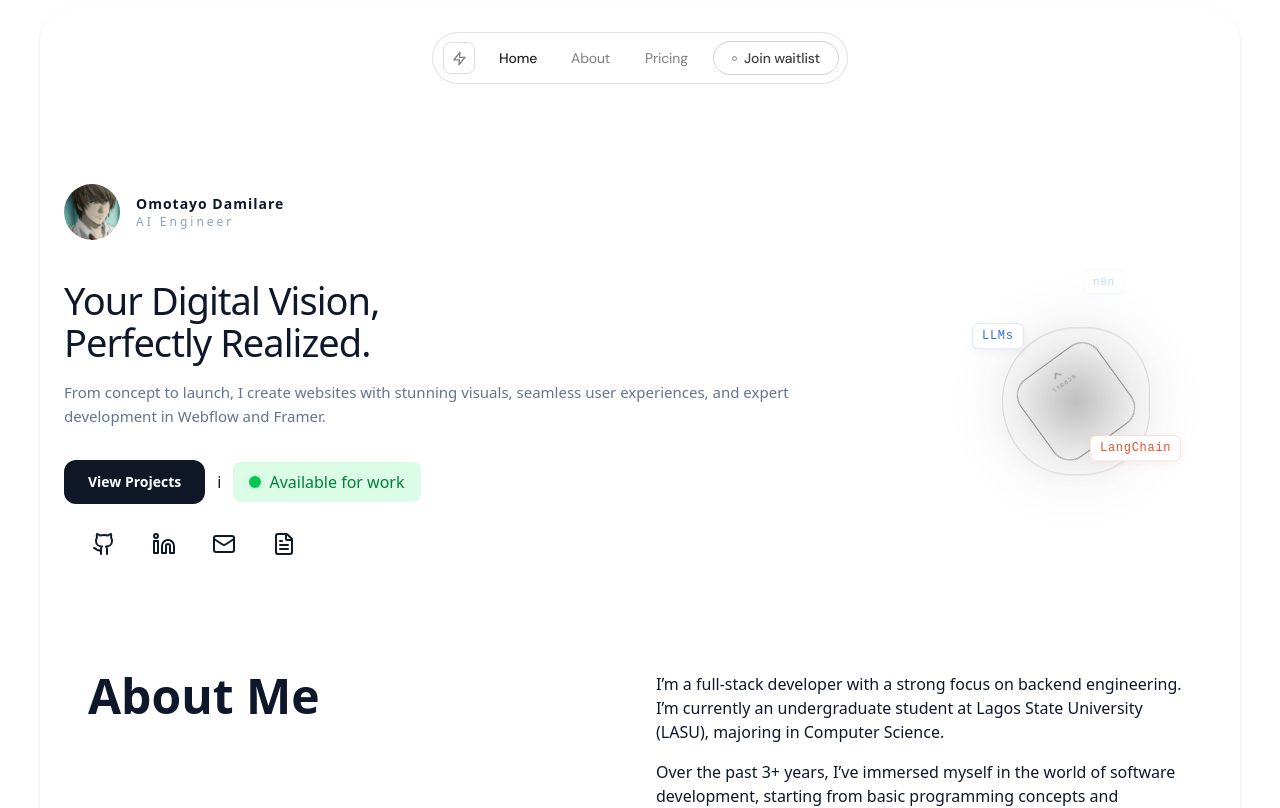
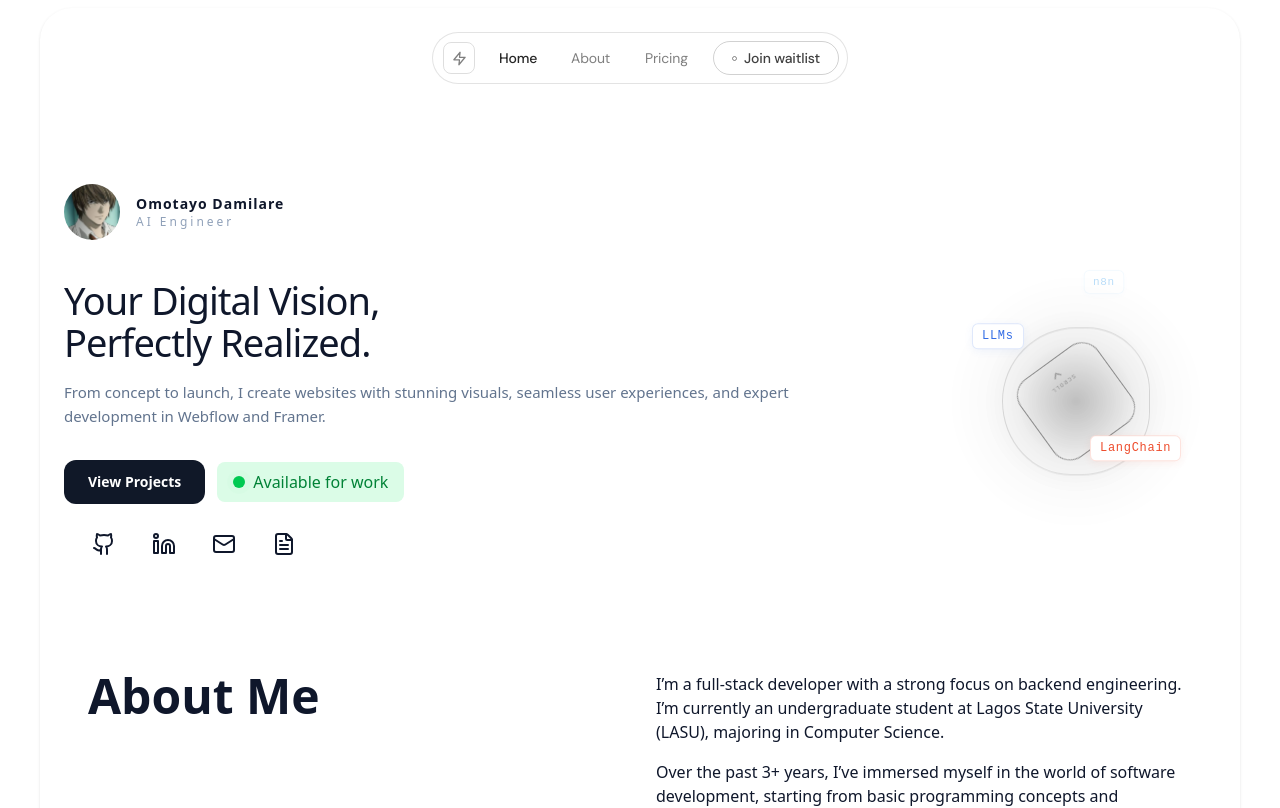
Before and after one commit to Dahmie87/portfolioIn3d, a React (Vite) app: page / in a window 1280 px wide. Shown: the top 808 px of the page. Built offline with nearby package versions, Linux system fonts and the light colour scheme.

Commit message:
update new home

```diff
--- a/src/components/home.tsx
+++ b/src/components/home.tsx
@@ -45,7 +45,7 @@ export default function ProtoType(): React.ReactElement {
               <button className="bg-gray-900 text-white px-6 py-3 rounded-xl text-sm font-semibold ">
                 View Projects
               </button>
-              i{" "}
+              {" "}
               <div className="flex items-center gap-2 bg-green-100 text-green-700 px-4 py-2 rounded-lg w-fit">
 
   <span className="relative flex h-3 w-3">
```
